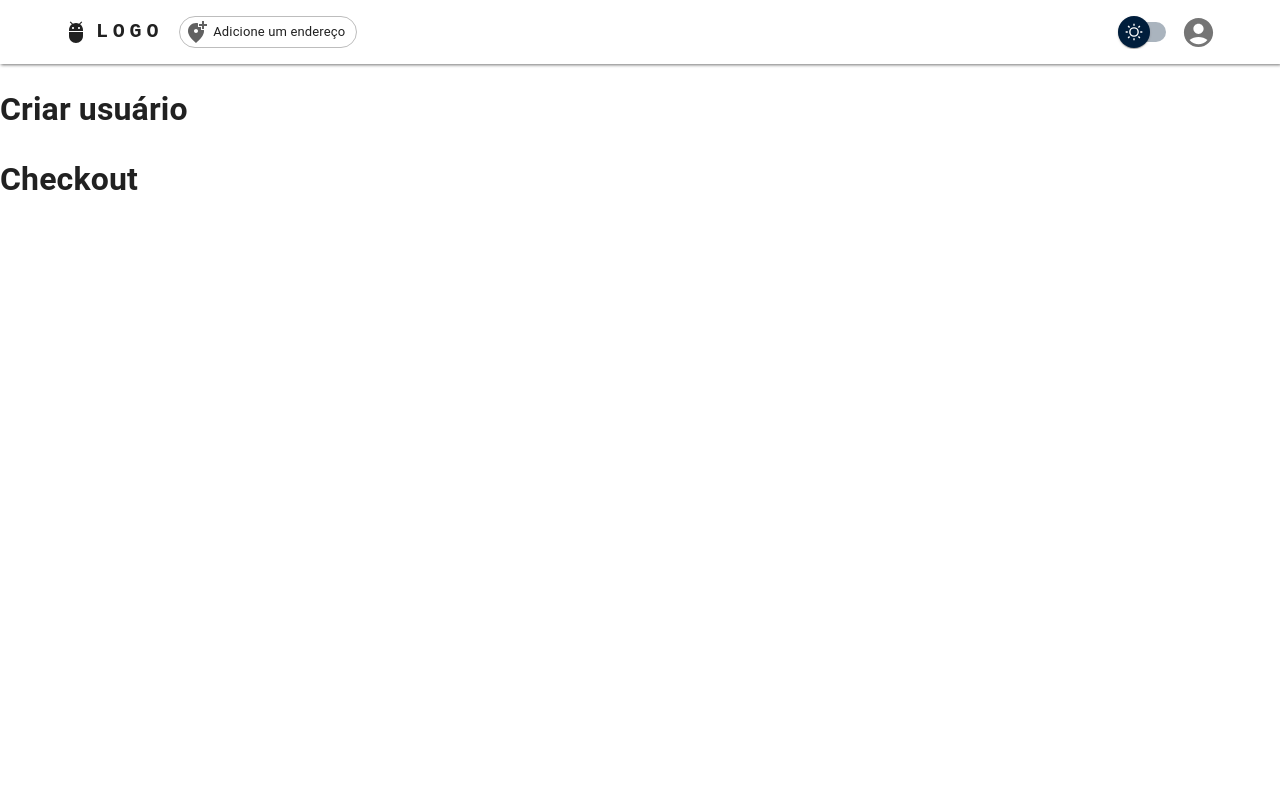
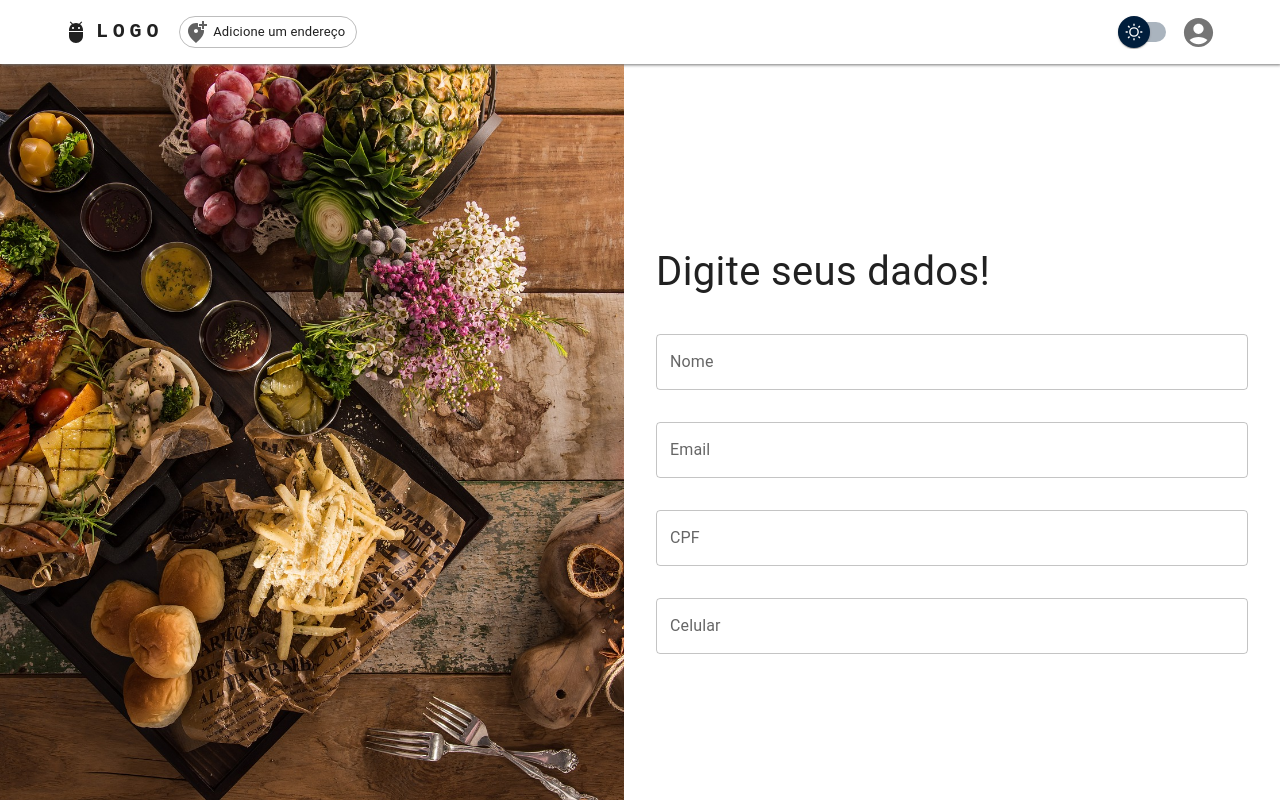
Before and after one commit to lavesan/ecommerce-front, a Next.js app: page /criar-usuario in a window 1280 px wide. Built offline with nearby package versions, Linux system fonts and the light colour scheme.

Commit message:
feat: starts flow of create user page
Signed-off-by: Valdery Alves <valdery.jur@gmail.com>

```diff
--- /dev/null
+++ b/src/components/AppMaskedInput/index.tsx
@@ -0,0 +1,21 @@
+import { TextField, TextFieldProps } from "@mui/material";
+import { forwardRef, ForwardRefRenderFunction } from "react";
+import InputMask from "react-input-mask";
+
+interface IAppMaskedInputProps {
+  mask: string;
+}
+
+const AppMaskedInput: ForwardRefRenderFunction<
+  HTMLInputElement,
+  IAppMaskedInputProps & TextFieldProps
+> = ({ mask, ...input }, ref) => {
+  return (
+    <InputMask mask={mask} {...input}>
+      {/* @ts-ignore */}
+      {(inputProps) => <TextField ref={ref} {...inputProps} />}
+    </InputMask>
+  );
+};
+
+export default forwardRef(AppMaskedInput);
--- /dev/null
+++ b/src/containers/CreateUser/CreateUserForm/index.tsx
@@ -0,0 +1,78 @@
+import { Box, Stack, Grid, TextField, Typography } from "@mui/material";
+import { useForm } from "react-hook-form";
+import { yupResolver } from "@hookform/resolvers/yup";
+import { validationSchema } from "./validations";
+import AppMaskedInput from "@/components/AppMaskedInput";
+import { cpfMask, phoneMask } from "@/helpers/mask.helper";
+
+interface IForm {
+  name: string;
+  email: string;
+  password: string;
+  cpf: string;
+  phone: string;
+}
+
+export const CreateUserForm = () => {
+  const {
+    register,
+    formState: { errors },
+  } = useForm<IForm>({
+    mode: "all",
+    resolver: yupResolver(validationSchema),
+  });
+
+  return (
+    <Box
+      component="form"
+      display="flex"
+      flexDirection="column"
+      width="100%"
+      gap={4}
+    >
+      <Typography
+        component="h1"
+        textAlign={["center", "start"]}
+        fontSize={["1.25rem", "2.5rem"]}
+        marginTop={[0, 4]}
+      >
+        Digite seus dados!
+      </Typography>
+      <TextField
+        fullWidth
+        error={!!errors.name}
+        helperText={errors.name?.message}
+        {...register("name")}
+        label="Nome"
+        variant="outlined"
+      />
+      <TextField
+        fullWidth
+        error={!!errors.email}
+        helperText={errors.email?.message}
+        {...register("email")}
+        label="Email"
+        type="email"
+        variant="outlined"
+      />
+      <AppMaskedInput
+        fullWidth
+        mask={cpfMask}
+        error={!!errors.cpf}
+        helperText={errors.cpf?.message}
+        {...register("cpf")}
+        label="CPF"
+        variant="outlined"
+      />
+      <AppMaskedInput
+        fullWidth
+        mask={phoneMask}
+        error={!!errors.phone}
+        helperText={errors.phone?.message}
+        {...register("phone")}
+        label="Celular"
+        variant="outlined"
+      />
+    </Box>
+  );
+};
--- /dev/null
+++ b/src/containers/CreateUser/CreateUserForm/validations.ts
@@ -0,0 +1,17 @@
+import {
+  CPF_MSG,
+  EMAIL_MSG,
+  PHONE_MSG,
+  REQUIRED_MSG,
+  cpfReg,
+  phoneReg,
+} from "@/helpers/validation.helper";
+import * as yup from "yup";
+
+export const validationSchema = yup.object({
+  name: yup.string().required(REQUIRED_MSG),
+  email: yup.string().email(EMAIL_MSG).required(REQUIRED_MSG),
+  password: yup.string().required(REQUIRED_MSG),
+  cpf: yup.string().matches(cpfReg, CPF_MSG).required(REQUIRED_MSG),
+  phone: yup.string().matches(phoneReg, PHONE_MSG).required(REQUIRED_MSG),
+});
--- /dev/null
+++ b/src/containers/CreateUser/index.tsx
@@ -0,0 +1,61 @@
+import { Box, Grid } from "@mui/material";
+import { CreateUserForm } from "./CreateUserForm";
+import { useResponsive } from "@/hooks/useResponsive";
+
+const CreateUser = () => {
+  const { isMobile } = useResponsive();
+
+  return (
+    <Grid
+      container
+      spacing={[1, 4]}
+      flex={1}
+      minWidth="100vw"
+      sx={
+        isMobile
+          ? {
+              backgroundImage: `url(/static/login.jpg)`,
+              backgroundSize: "cover",
+              backgroundRepeat: "no-repeat",
+              backgroundPosition: "center",
+              padding: 3,
+            }
+          : {}
+      }
+    >
+      <Grid item xs={6} display={["none", "flex"]}>
+        <Box
+          sx={{
+            width: "100%",
+            backgroundImage: `url(/static/login.jpg)`,
+            backgroundSize: "cover",
+            backgroundRepeat: "no-repeat",
+            backgroundPosition: "center",
+          }}
+        />
+      </Grid>
+      <Grid
+        item
+        xs={12}
+        md={6}
+        display="flex"
+        alignItems="center"
+        sx={
+          isMobile
+            ? {
+                backgroundColor: "grey.100",
+                borderRadius: 3,
+                padding: 2,
+              }
+            : {
+                paddingRight: 4,
+              }
+        }
+      >
+        <CreateUserForm />
+      </Grid>
+    </Grid>
+  );
+};
+
+export default CreateUser;
--- /dev/null
+++ b/src/helpers/mask.helper.ts
@@ -0,0 +1,2 @@
+export const phoneMask = "(99) 99999-9999";
+export const cpfMask = "999.999.999-99";
--- /dev/null
+++ b/src/helpers/validation.helper.ts
@@ -0,0 +1,7 @@
+export const cpfReg = /^(?:\d{3}\.\d{3}\.\d{3}-\d{2}|\d{11})$/;
+export const phoneReg = /^(?:\(\d{2}\) \d{5}-\d{4}|\d{11})$/;
+
+export const REQUIRED_MSG = "Campo obrigatório";
+export const EMAIL_MSG = "Digite um email válido";
+export const CPF_MSG = "Digite um cpf válido";
+export const PHONE_MSG = "Digite um telefone válido";
--- a/src/pages/_app.tsx
+++ b/src/pages/_app.tsx
@@ -59,6 +59,11 @@ export default function MyApp(props: MyAppProps) {
               body: {
                 overflowX: "hiddeh",
               },
+              "#__next": {
+                minHeight: "100vh",
+                display: "flex",
+                flexDirection: "column",
+              },
             }}
           />
           <Loading isLoading={isLoading} />
@@ -66,7 +71,7 @@ export default function MyApp(props: MyAppProps) {
             <AppContext.Provider value={appConfig}>
               <Header />
               <Component {...pageProps} />
-              <Checkout />
+              {/* <Checkout /> */}
             </AppContext.Provider>
           </CheckoutContext.Provider>
         </ThemeProvider>
--- a/src/pages/criar-usuario.tsx
+++ b/src/pages/criar-usuario.tsx
@@ -1,5 +1,3 @@
-const CreateUser = () => {
-  return <h1>Criar usuário</h1>;
-};
+import CreateUser from "@/containers/CreateUser";
 
 export default CreateUser;
```
Also changed, not shown: package.json (+6 -1 lines), src/components/AppInput/index.tsx (added, +47 -0 lines), 1 other file (tests, documents, lock files or other folders).
